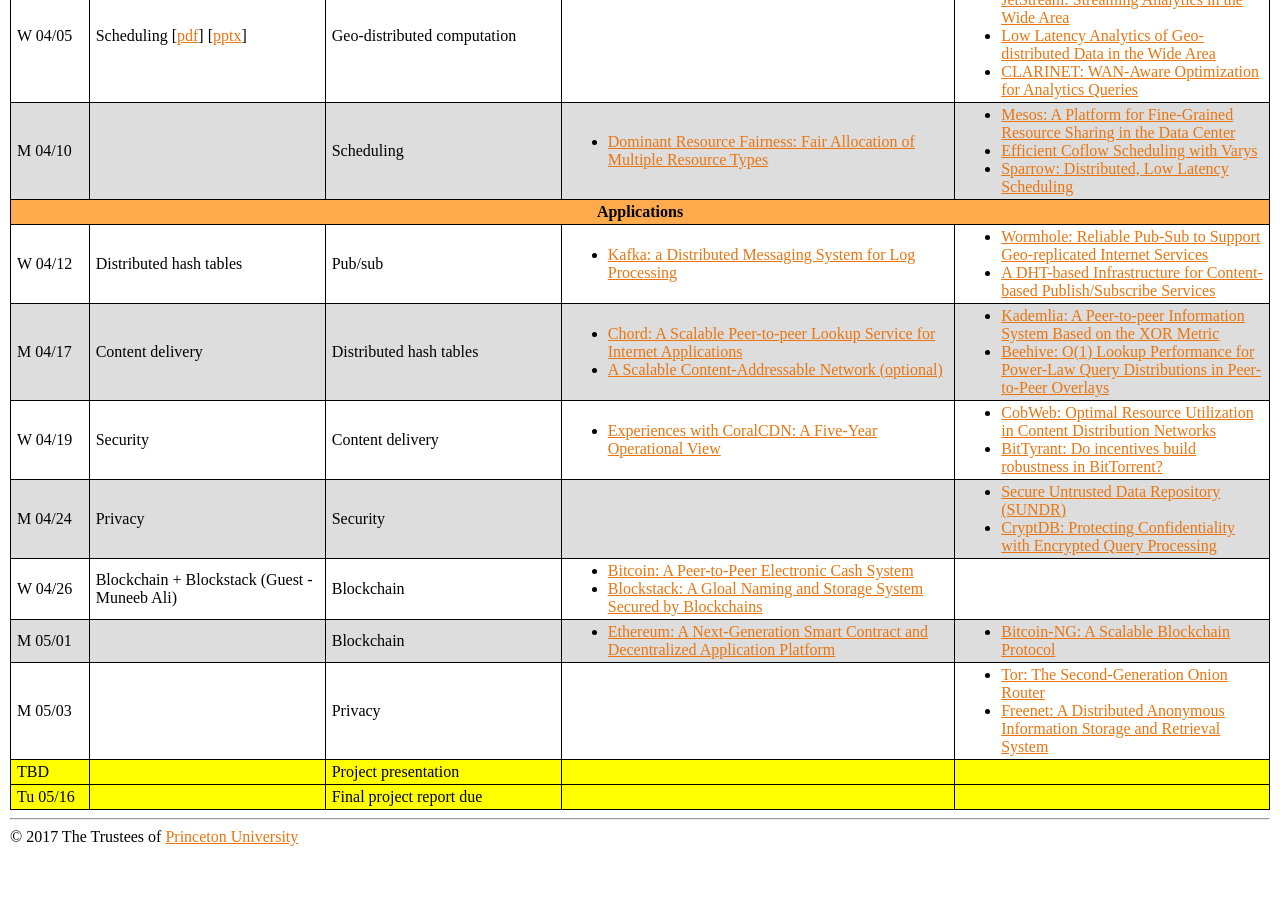
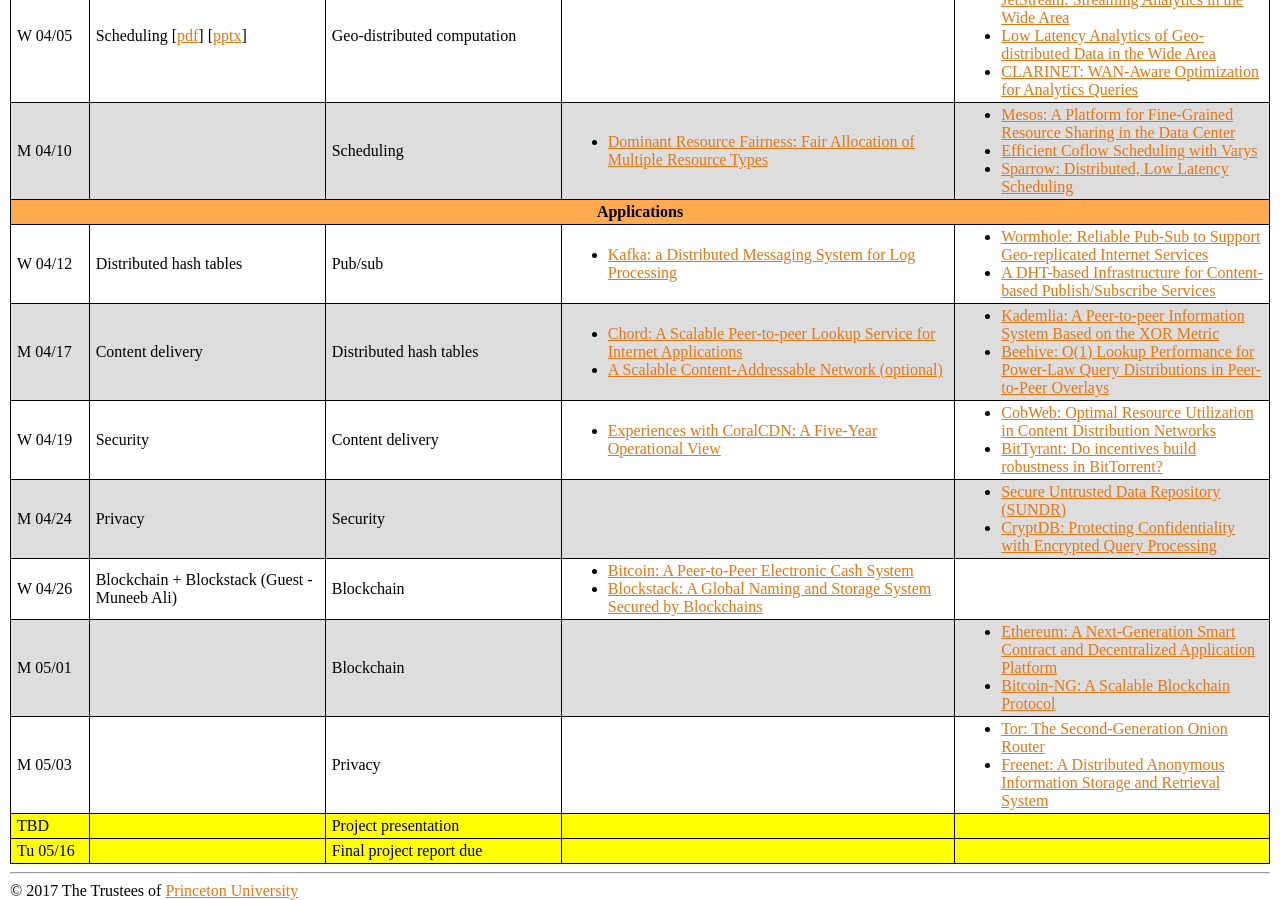
Before and after one commit to COS518/cos518.github.io, a Jekyll site: the page built from syllabus.md, in a window 1280 px wide and 900 px high, scrolled down 1873 px. Built offline with Jekyll 4.4.1, drawn with Linux system fonts in a browser that asks for light colours; our own code applies the rules of GitHub Pages for plain Markdown files; before the commit the page ends 2719 px from its top, so only the background shows below that.

Commit message:
Updated blockchain

```diff
--- a/_data/syllabus.yml
+++ b/_data/syllabus.yml
@@ -309,17 +309,16 @@
       readings:
         - name: Bitcoin&#58; A Peer-to-Peer Electronic Cash System
           link: https://bitcoin.org/bitcoin.pdf
-        - name: Blockstack&#58; A Gloal Naming and Storage System Secured by Blockchains
+        - name: Blockstack&#58; A Global Naming and Storage System Secured by Blockchains
           link: http://www.cs.princeton.edu/~mfreed/docs/blockstack-atc16.pdf
       signups:
       type: lecture
     - date: M 05/01
       lecture-topic:
       reading-topic: Blockchain
-      readings:
+      signups:
         - name: Ethereum&#58; A Next-Generation Smart Contract and Decentralized Application Platform
           link: https://github.com/ethereum/wiki/wiki/White-Paper
-      signups:
         - name: Bitcoin-NG&#58; A Scalable Blockchain Protocol
           link: https://arxiv.org/abs/1510.02037
       type: lecture
```
